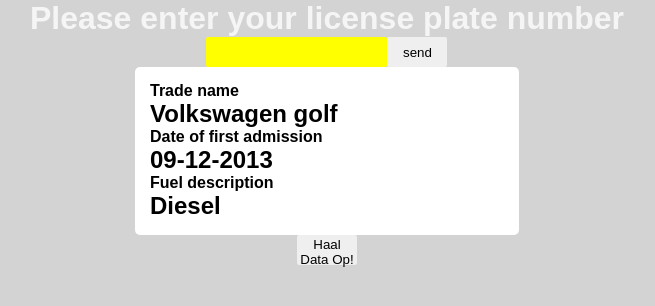
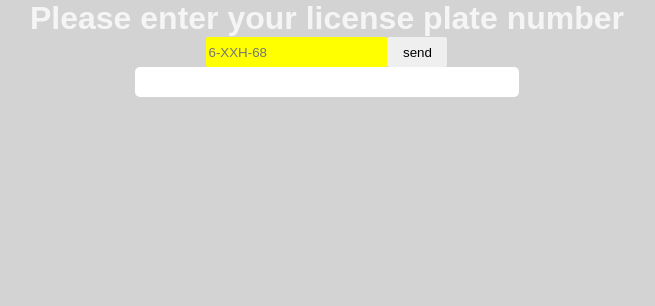
Before and after one commit to evreekum/codinig-assignment-igne-1.1, a React (Create React App) app: page / in a window 1280 px wide. Shown: the top 306 px of the page, without its empty margins (313-968 px from the left). Built offline with nearby package versions, Linux system fonts and the light colour scheme; a web font is replaced by a local one.

Commit message:
Async function, useEffect, SearchBar component works

```diff
--- /dev/null
+++ b/src/components/searchbar/SearchBar.js
@@ -0,0 +1,33 @@
+import React, {useState} from "react";
+
+
+function SearchBar({setKentekenHandler}) {
+    const [query, setQuery] = useState("");
+
+    function onFormSubmit(e) {
+        e.preventDefault();
+        setKentekenHandler(query);
+    }
+
+    return (
+        <span className="searchbar">
+            <form onSubmit={onFormSubmit}>
+                <input
+                    type="search"
+                    name="search"
+                    value={query}
+                    onChange={(e) => setQuery(e.target.value)}
+                    placeholder="6-XXH-68"
+                />
+                <button
+                    type="submit"
+                    onSubmit={onFormSubmit}
+                >
+                send
+                </button>
+            </form>
+        </span>
+    )
+}
+
+export default SearchBar;
--- a/src/pages/home/HomePage.js
+++ b/src/pages/home/HomePage.js
@@ -1,26 +1,36 @@
-import React, {useState} from "react";
+import React, {useEffect, useState} from "react";
 import axios from "axios";
 import "./HomePage.css";
+import SearchBar from "../../components/searchbar/SearchBar";
 
 
 // const apiKey = process.env.OVIO_API_KEY;
 
 function HomePage() {
-    const [search, setSearch] = useState("");
+    const [carData, setCarData] = useState({});
+    const [kenteken, setKenteken] = useState("");
+
+    useEffect(() => {
+        if (kenteken) {
+            fetchData();
+        }
+    }, [kenteken]);
 
     async function fetchData() {
 
         try {
-            const response = await axios.get(`https://api.overheid.io/voertuiggegevens?ovio-api-key=d34842dc4ab353fd52eb5bacccfcca8c4c9fdf5b06fe4e95073642e3566de88c`, {
+            const response = await axios.get(`https://api.overheid.io/voertuiggegevens/${kenteken}`, {
                 mode: "onSubmit",
                 headers: {
                     "Content-Type": "application/json",
-                }, params: {
-                    query: search,
+                    "ovio-api-key": "d34842dc4ab353fd52eb5bacccfcca8c4c9fdf5b06fe4e95073642e3566de88c",
                 }
             });
-            console.log(search);
+            setCarData(response.data);
             console.log(response.data);
+            console.log("Trade name:", response.data.handelsbenaming);
+            console.log("First admission:", response.data.datum_eerste_toelating);
+            console.log("Fuel description:", response.data.brandstof[0].brandstof_omschrijving);
         } catch (e) {
             console.error(e);
         }
@@ -31,29 +41,26 @@ function HomePage() {
             <header className="inner-container">
                 <div>
                     <h1>Please enter your license plate number</h1>
-                    <form onSubmit={fetchData}>
-                        <input type="search"/>
-                        <button type="submit">
-                            send
-                        </button>
-                    </form>
+                    <SearchBar setKentekenHandler={setKenteken}/>
                 </div>
             </header>
             <main className="inner-container">
-                <h4>trade name</h4>
-                <h2>volkswagen golf</h2>
-                <h4>date of first admission</h4>
-                <h2>09-12-2013</h2>
-                <h4>fuel description</h4>
-                <h2>diesel</h2>
+                {Object.keys(carData).length > 0 &&
+                    <>
+                        <h4>trade name</h4>
+                        <h2>{carData.handelsbenaming}</h2>
+                        <h4>date of first admission</h4>
+                        <h2>{carData.datum_eerste_toelating}</h2>
+                        <h4>fuel description</h4>
+                        <h2>{carData.brandstof[0].brandstof_omschrijving}</h2>
+                    </>
+                }
             </main>
             <footer className="inner-container">
 
 
             </footer>
-            <button type='button' onClick={fetchData}>
-                Haal Data Op!
-            </button>
+
         </div>
     )
 }
```
